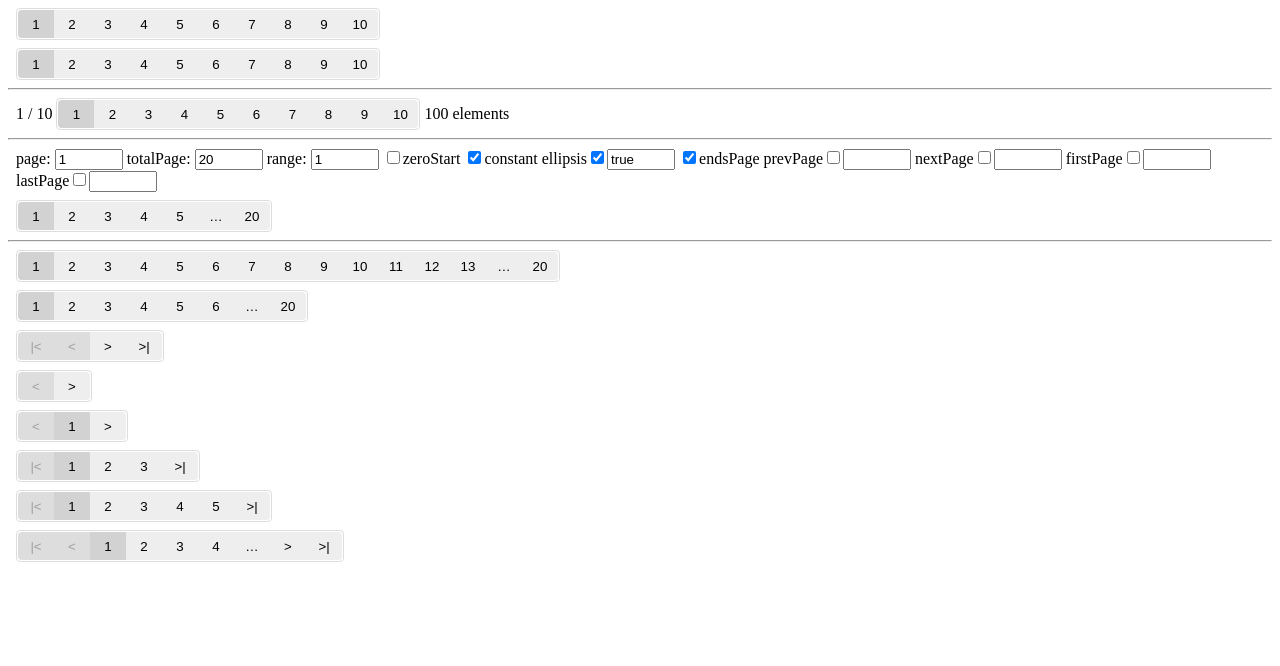
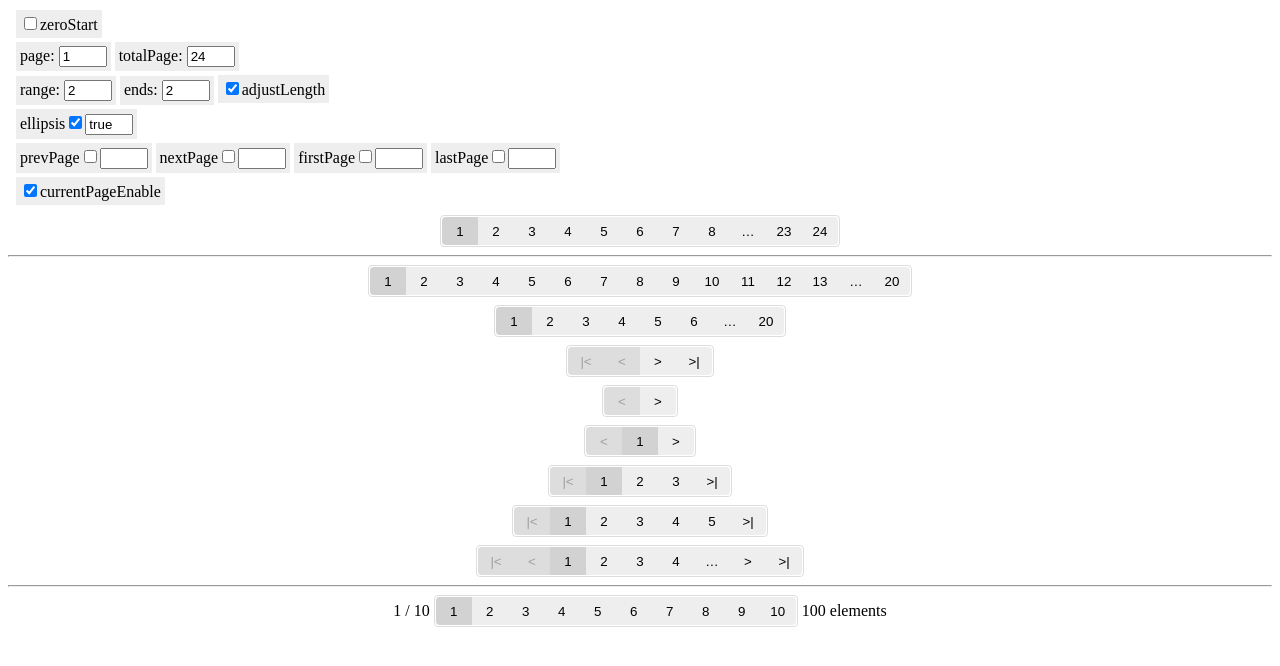
Before and after one commit to foyzhao/angular-fui, a plain HTML site: page demo/index.html in a window 1280 px wide. Drawn offline with nearby package versions, Linux system fonts and the light colour scheme.

Commit message:
change option "endsPage" to "ends" to customize ends page count

```diff
--- a/demo/app.css
+++ b/demo/app.css
@@ -1,31 +1,4 @@
-/* bar style */
-.f-paginate .page-wrapper {
-	display: inline-block;
-	padding: 1px;
-	border: 1px solid #DDD;
-	border-radius: 4px;
-}
-.f-paginate .page-wrapper button {
-	min-width: 36px;
-	height: 28px;
-	border: none;
-	outline: none;
-	background: #EEE;
-}
-.f-paginate .page-wrapper button:first-child {
-	border-radius: 4px 0 0 4px;
-}
-.f-paginate .page-wrapper button:last-child {
-	border-radius: 0 4px 4px 0;
-}
-.f-paginate .page-wrapper .current-page {
-	background: #D2D2D2;
-}
-.f-paginate .page-wrapper .previous-page {
-	background: #DDD;
-}
-
-/* list style
+/* separate style
 .f-paginate .page-wrapper button {
 	min-width: 36px;
 	height: 28px;
@@ -59,7 +32,43 @@
 	border-radius: 0 2px 2px 0;
 	border-right: 1px solid #BBB;
 }
+.f-paginate .page-wrapper button:first-child:last-child {
+	border-radius: 2px;
+}
 .f-paginate .page-wrapper .current-page {
 	background: #DDD;
 }
 */
+
+/* progress bar style */
+.f-paginate {
+	text-align: center;
+}
+.f-paginate .page-wrapper {
+	display: inline-block;
+	padding: 1px;
+	border: 1px solid #DDD;
+	border-radius: 4px;
+}
+.f-paginate .page-wrapper button {
+	min-width: 36px;
+	height: 28px;
+	border: none;
+	outline: none;
+	background: #EEE;
+}
+.f-paginate .page-wrapper button:first-child {
+	border-radius: 4px 0 0 4px;
+}
+.f-paginate .page-wrapper button:last-child {
+	border-radius: 0 4px 4px 0;
+}
+.f-paginate .page-wrapper button:first-child:last-child {
+	border-radius: 4px;
+}
+.f-paginate .page-wrapper .current-page {
+	background: #D2D2D2;
+}
+.f-paginate .page-wrapper .previous-page {
+	background: #DDD;
+}
--- a/demo/app.js
+++ b/demo/app.js
@@ -1,33 +1,35 @@
 angular.module('demo', ['fui']).value('fuiOption', {
 	paginate: {
 		// global settings at here
-		zeroStart: false, // page start at 1 index
-		range: 5, // page numbers surrounding current page
-		constant: true,
+		zeroStart: false, // boolean
+		range: 5, // integer
+		ends: 1, // integer
 		ellipsis: true, // boolean | string
-		endsPage: true, // boolean
 		prevPage: null, // boolean | string
 		nextPage: null, // boolean | string
 		firstPage: null, // boolean | string
 		lastPage: null, // boolean | string
-		disableCurrentPage: false // disabled current page
+		adjustLength: true, // boolean
+		currentPageEnable: true // boolean
 	}
 }).controller('DemoController', function($scope) {
 	$scope.pick = function(page) {
 		alert('page ' + page + ' is picked');
 	};
+	// local settings at here
 	$scope.pageOption = {
 		zeroStart: false,
 		page: 1,
-		totalPage: 20,
-		range: 1,
-		constant: true,
+		totalPage: 24,
+		range: 2,
+		ends: 2,
 		ellipsis: true,
-		endsPage: true,
 		prevPage: null,
 		nextPage: null,
 		firstPage: null,
-		lastPage: null
+		lastPage: null,
+		adjustLength: true,
+		currentPageEnable: true
 	};
 	$scope.list = function(page) {
 		// do ajax and then update the current page
@@ -39,7 +41,7 @@ angular.module('demo', ['fui']).value('fuiOption', {
 	$scope.instances = [{
 		// default
 	}, {
-		constant: false
+		adjustLength: false
 	}, {
 		range: -1,
 		prevPage: true,
@@ -48,31 +50,31 @@ angular.module('demo', ['fui']).value('fuiOption', {
 		lastPage: true
 	}, {
 		range: -1,
+		ends: 0,
 		prevPage: true,
 		nextPage: true,
-		ellipsis: false,
-		endsPage: false
+		ellipsis: false
 	}, {
 		range: 0,
+		ends: 0,
 		prevPage: true,
 		nextPage: true,
-		ellipsis: false,
-		endsPage: false
+		ellipsis: false
 	}, {
 		range: 1,
+		ends: 0,
 		firstPage: true,
 		lastPage: true,
-		ellipsis: false,
-		endsPage: false
+		ellipsis: false
 	}, {
 		range: 2,
+		ends: 0,
 		firstPage: true,
 		lastPage: true,
-		ellipsis: false,
-		endsPage: false
+		ellipsis: false
 	}, {
 		range: 1,
-		endsPage: false,
+		ends: 0,
 		prevPage: true,
 		nextPage: true,
 		firstPage: true,
--- a/demo/index.html
+++ b/demo/index.html
@@ -7,36 +7,40 @@
 	<link rel="stylesheet" href="./app.css">
 	<style>
 		div, p { margin: 8px; }
+		label { display: inline-block; margin: 2px 0; padding: 4px; background: #EEE; }
 	</style>
 </head>
 
 <body ng-controller="DemoController">
 
-	<div f-paginate="{page:1,totalPage:10,onPick:pick}"></div>
-	<div f-paginate page="1" total-page="10" on-pick="pick($page)"></div>
+	<p>
+		<label><input type="checkbox" ng-model="pageOption.zeroStart">zeroStart</label>
+		<br>
+		<label>page: <input type="number" ng-model="pageOption.page" style="width:40px"></label>
+		<label>totalPage: <input type="number" ng-model="pageOption.totalPage" style="width:40px"></label>
+		<br>
+		<label>range: <input type="number" ng-model="pageOption.range" style="width:40px"></label>
+		<label>ends: <input type="number" ng-model="pageOption.ends" style="width:40px"></label>
+		<label><input type="checkbox" ng-model="pageOption.adjustLength">adjustLength</label>
+		<br>
+		<label>ellipsis<input type="checkbox" ng-model="pageOption.ellipsis"><input ng-model="pageOption.ellipsis" style="width:40px"></label>
+		<br>
+		<label>prevPage<input type="checkbox" ng-model="pageOption.prevPage"><input ng-model="pageOption.prevPage" style="width:40px"></label>
+		<label>nextPage<input type="checkbox" ng-model="pageOption.nextPage"><input ng-model="pageOption.nextPage" style="width:40px"></label>
+		<label>firstPage<input type="checkbox" ng-model="pageOption.firstPage"><input ng-model="pageOption.firstPage" style="width:40px"></label>
+		<label>lastPage<input type="checkbox" ng-model="pageOption.lastPage"><input ng-model="pageOption.lastPage" style="width:40px"></label>
+		<br>
+		<label><input type="checkbox" ng-model="pageOption.currentPageEnable">currentPageEnable</label>
+	</p>
+	<div f-paginate="pageOption" on-pick="list($page)"></div>
+	<hr>
+	<div ng-repeat="instance in instances" f-paginate="instance" page="$parent.instancePage" total-page="$parent.instanceTotalPage" on-pick="$parent.instancePage=$page"></div>
 	<hr>
 	<div ng-init="temp={page:1,totalPage:10,size:100}" f-paginate="temp" on-pick="temp.page=$page">
 		<span> {{temp.page}} / {{temp.totalPage}} </span>
 		<span> {{temp.size}} elements </span>
 		<p>Something else will be ignored</p>
 	</div>
-	<hr>
-	<p>
-		<label>page: <input type="number" ng-model="pageOption.page" style="width:60px"></label>
-		<label>totalPage: <input type="number" ng-model="pageOption.totalPage" style="width:60px"></label>
-		<label>range: <input type="number" ng-model="pageOption.range" style="width:60px"></label>
-		<label><input type="checkbox" ng-model="pageOption.zeroStart">zeroStart</label>
-		<label><input type="checkbox" ng-model="pageOption.constant">constant</label>
-		<label>ellipsis<input type="checkbox" ng-model="pageOption.ellipsis"><input ng-model="pageOption.ellipsis" style="width:60px"></label>
-		<label><input type="checkbox" ng-model="pageOption.endsPage">endsPage</label>
-		<label>prevPage<input type="checkbox" ng-model="pageOption.prevPage"><input ng-model="pageOption.prevPage" style="width:60px"></label>
-		<label>nextPage<input type="checkbox" ng-model="pageOption.nextPage"><input ng-model="pageOption.nextPage" style="width:60px"></label>
-		<label>firstPage<input type="checkbox" ng-model="pageOption.firstPage"><input ng-model="pageOption.firstPage" style="width:60px"></label>
-		<label>lastPage<input type="checkbox" ng-model="pageOption.lastPage"><input ng-model="pageOption.lastPage" style="width:60px"></label>
-	</p>
-	<div f-paginate="pageOption" on-pick="list($page)"></div>
-	<hr>
-	<div ng-repeat="instance in instances" f-paginate="instance" page="$parent.instancePage" total-page="$parent.instanceTotalPage" on-pick="$parent.instancePage=$page"></div>
 
 	<script src="https://code.jquery.com/jquery-3.2.0.min.js"></script>
 	<script src="https://code.angularjs.org/1.6.0/angular.min.js"></script>
--- a/src/paginate.component.js
+++ b/src/paginate.component.js
@@ -4,14 +4,14 @@ angular.module('fui', [])
 		var defaultOption = angular.extend({
 			zeroStart: true,
 			range: 5,
-			constant: true,
+			ends: 1,
 			ellipsis: true,
-			endsPage: true,
 			prevPage: null,
 			nextPage: null,
 			firstPage: null,
 			lastPage: null,
-			disableCurrentPage: false
+			adjustLength: true,
+			currentPageEnable: true
 		}, fuiOption.paginate);
 		// @formatter:off
 		var tmpl =
@@ -68,70 +68,81 @@ angular.module('fui', [])
 
 				function verify() {
 					if (!angular.isNumber(option.page) || !angular.isNumber(option.totalPage)) {
-						throw Error('fui.paginate: page and totalPage should be integer');
+						throw Error('f-paginate: "page" and "totalPage" should be integer');
 					}
 					if (option.page < 0 || option.page >= option.totalPage) {
-						throw Error('fui.paginate: invalid value of page or totalPage');
+						throw Error('f-paginate: invalid value of "page" or "totalPage"');
 					}
 					if (!angular.isNumber(option.range)) {
-						throw Error('fui.paginate: range should be integer');
+						throw Error('f-paginate: "range" should be integer');
+					}
+					if (!angular.isNumber(option.ends) || option.ends < 0) {
+						throw Error('f-paginate: "ends" should be positive integer or 0');
 					}
 					process(option.page);
 				}
 
-				function process(focusPage) {
+				function process(targetPage) {
+
+					// clear pages
 					scope.items = [];
 
 					if (option.range >= 0) {
-						for (var i = 1; focusPage - i >= 0 && (i <= option.range || (option.constant && option.totalPage - focusPage + i - 1 - (option.ellipsis ? 1 : 0) - (option.endsPage ? 1 : 0) <= option.range * 2)); i++) {
-							scope.items.unshift(createItem(focusPage - i));
+
+						// target page
+						scope.items.push(createItem(targetPage));
+
+						// pages before target page
+						for (var i = 1; targetPage - i >= 0 && (i <= option.range || (option.adjustLength && option.totalPage - targetPage + i - 1 - (option.ellipsis ? 1 : 0) - option.ends <= option.range * 2)); i++) {
+							scope.items.unshift(createItem(targetPage - i));
 						}
 
-						scope.items.push(createItem(focusPage));
-
-						for (var j = 1; focusPage + j < option.totalPage && (j <= option.range || (option.constant && focusPage + j - (option.ellipsis ? 1 : 0) - (option.endsPage ? 1 : 0) <= option.range * 2)); j++) {
-							scope.items.push(createItem(focusPage + j));
+						// pages after target page
+						for (var j = 1; targetPage + j < option.totalPage && (j <= option.range || (option.adjustLength && targetPage + j - (option.ellipsis ? 1 : 0) - option.ends <= option.range * 2)); j++) {
+							scope.items.push(createItem(targetPage + j));
 						}
 
 						if (option.ellipsis) {
-							var beginPage = scope.items[0].page;
-							if (beginPage > 0) {
-								if (beginPage == 1 || beginPage == 2 && option.endsPage) {
-									scope.items.unshift(createItem(beginPage - 1));
-								} else {
-									scope.items.unshift({
-										page: Math.floor(beginPage / 2),
-										text: angular.isString(option.ellipsis) ? option.ellipsis : '…',
-										type: {
-											'ellipsis': true,
-											'previous-page': Math.floor(beginPage / 2) < option.page
-										}
-									});
-								}
+							// left ellipsis
+							var firstPage = scope.items[0].page;
+							if (firstPage - option.ends == 1) {
+								scope.items.unshift(createItem(firstPage - 1));
+							} else if (firstPage - option.ends > 1) {
+								var beginEllipsisPage = Math.round((firstPage - option.ends + 1) / 2) + option.ends - 1;
+								scope.items.unshift({
+									page: beginEllipsisPage,
+									text: angular.isString(option.ellipsis) ? option.ellipsis : '…',
+									type: {
+										'ellipsis': true,
+										'previous-page': beginEllipsisPage < option.page
+									}
+								});
 							}
-							var endPage = scope.items[scope.items.length - 1].page;
-							if (endPage < option.totalPage - 1) {
-								if (endPage == option.totalPage - 2 || endPage == option.totalPage - 3 && option.endsPage) {
-									scope.items.push(createItem(endPage + 1));
-								} else {
-									scope.items.push({
-										page: Math.round((endPage + option.totalPage - 1) / 2),
-										text: angular.isString(option.ellipsis) ? option.ellipsis : '…',
-										type: {
-											'ellipsis': true,
-											'previous-page': Math.round((endPage + option.totalPage - 1) / 2) < option.page
-										}
-									});
-								}
+							// right ellipsis
+							var lastPage = scope.items[scope.items.length - 1].page;
+							if (option.totalPage - lastPage - option.ends == 2) {
+								scope.items.push(createItem(lastPage + 1));
+							} else if (option.totalPage - lastPage - option.ends > 2) {
+								var endEllipsisPage = Math.floor((lastPage + option.totalPage - option.ends + 2) / 2) - 1;
+								scope.items.push({
+									page: endEllipsisPage,
+									text: angular.isString(option.ellipsis) ? option.ellipsis : '…',
+									type: {
+										'ellipsis': true,
+										'previous-page': endEllipsisPage < option.page
+									}
+								});
 							}
 						}
 
-						if (option.endsPage) {
-							if (scope.items[0].page > 0) {
-								scope.items.unshift(createItem(0));
+						if (option.ends > 0) {
+							// left end pages
+							for (var x = Math.min(scope.items[0].page - 1, option.ends - 1); x >= 0; x--) {
+								scope.items.unshift(createItem(x));
 							}
-							if (scope.items[scope.items.length - 1].page < option.totalPage - 1) {
-								scope.items.push(createItem(option.totalPage - 1));
+							// right end pages
+							for (var y = Math.max(scope.items[scope.items.length - 1].page + 1, option.totalPage - option.ends); y < option.totalPage; y++) {
+								scope.items.push(createItem(y));
 							}
 						}
 					}
@@ -147,6 +158,7 @@ angular.module('fui', [])
 							}
 						});
 					}
+
 					if (option.nextPage) {
 						scope.items.push({
 							page: option.page + 1,
@@ -170,6 +182,7 @@ angular.module('fui', [])
 							}
 						});
 					}
+
 					if (option.lastPage) {
 						scope.items.push({
 							page: option.totalPage - 1,
@@ -187,7 +200,7 @@ angular.module('fui', [])
 					return {
 						page: page,
 						text: page + 1,
-						disabled: option.disableCurrentPage && page == option.page,
+						disabled: !option.currentPageEnable && page == option.page,
 						type: {
 							'current-page': page == option.page,
 							'previous-page': page < option.page
```
